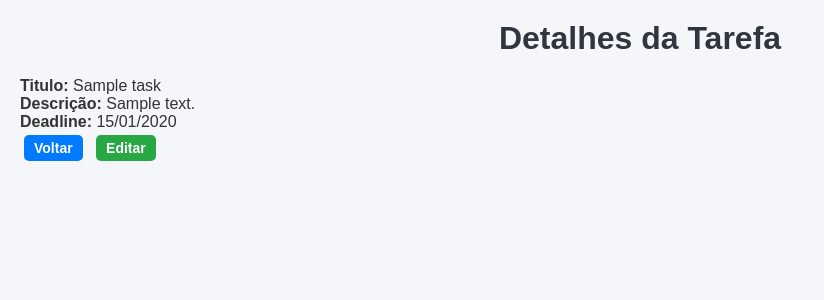
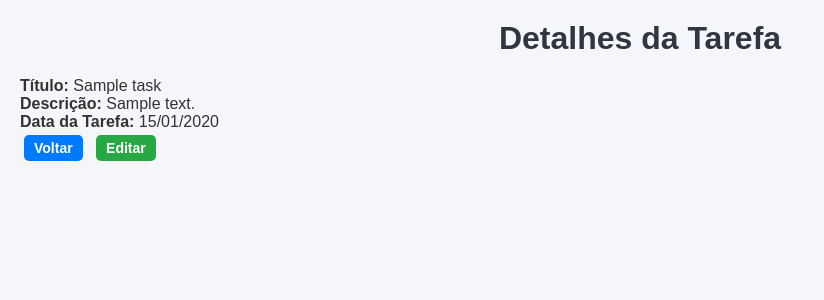
Before and after one commit to caioenzo99/Lista-de-Afazeres, a Symfony app: template templates/task/show.html.twig in a window 1280 px wide. Shown: the top 300 px of the page, without its empty margins (0-824 px from the left). Run offline with Twig, Linux system fonts and the light colour scheme; the template is opened without the code that fills it: most values are stand-ins (such as "Sample title", 1, 10 or a date in 2020); some libraries are stand-ins or nearby versions.

Commit message:
New Update

```diff
--- a/templates/task/show.html.twig
+++ b/templates/task/show.html.twig
@@ -5,9 +5,9 @@
 {% block body %}
 <h1>Detalhes da Tarefa</h1>
 
-<p><strong>Titulo:</strong> {{ task.title }}</p>
+<p><strong>Título:</strong> {{ task.title }}</p>
 <p><strong>Descrição:</strong> {{ task.description }}</p>
-<p><strong>Deadline:</strong> {{ task.deadline ? task.deadline|date('d/m/Y') : '—' }}</p>
+<p><strong>Data da Tarefa:</strong> {{ task.deadline ? task.deadline|date('d/m/Y') : '—' }}</p>
 
 <div class="task-links">
     <a href="{{ path('app_task_index') }}" class="btn">Voltar</a>
```
